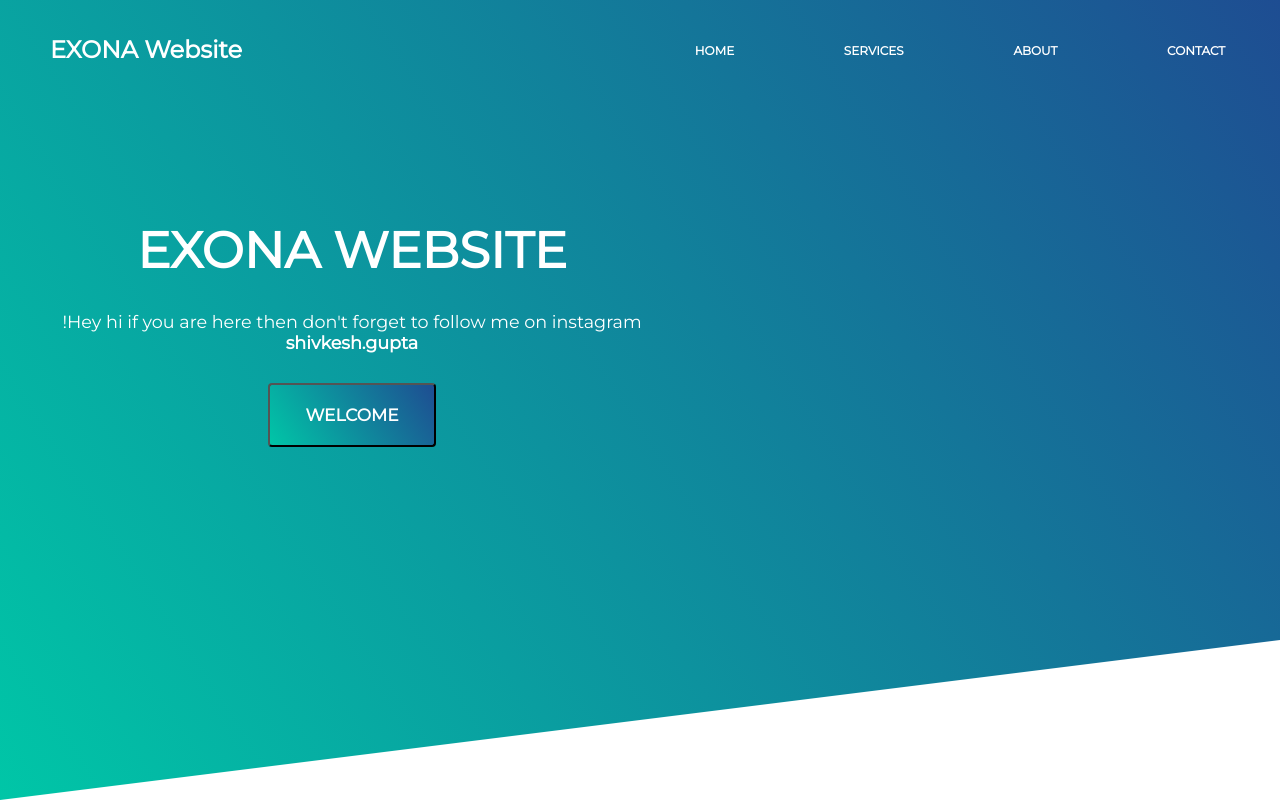
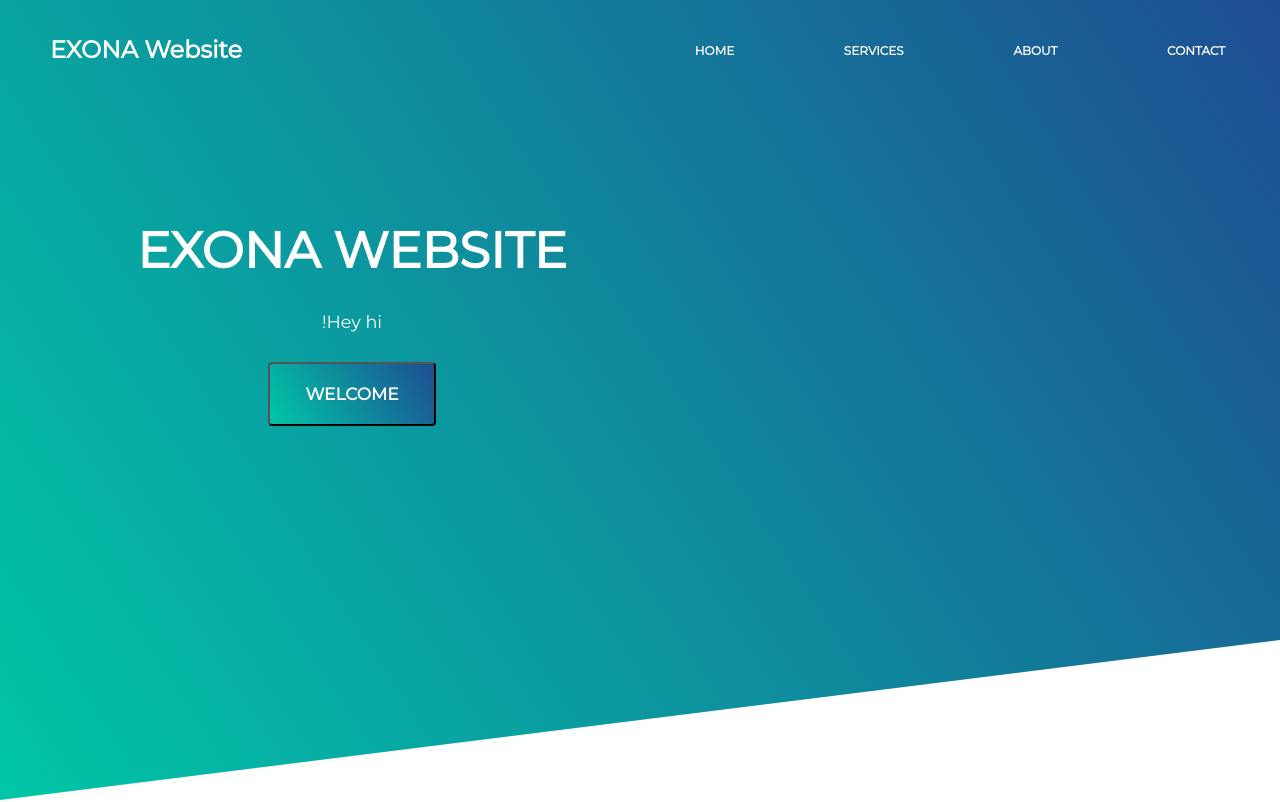
Before and after one commit to ShivkeshG/github.io, a plain HTML site: page index.html in a window 1280 px wide. Shown: the top 802 px of the page. Drawn offline with Linux system fonts and the light colour scheme.

Commit message:
Update index.html

```diff
--- a/index.html
+++ b/index.html
@@ -26,7 +26,7 @@
  <section>
   <div class="rightside">
    <h1>EXONA Website</h1>
-   <p>  !Hey hi if you are here then don't forget to follow me on instagram <a href="https://www.instagram.com/shivkesh.gupta/">shivkesh.gupta</a></p>
+   <p>  !Hey hi </p>
    <button>Welcome</button>
   </div>
 
```
